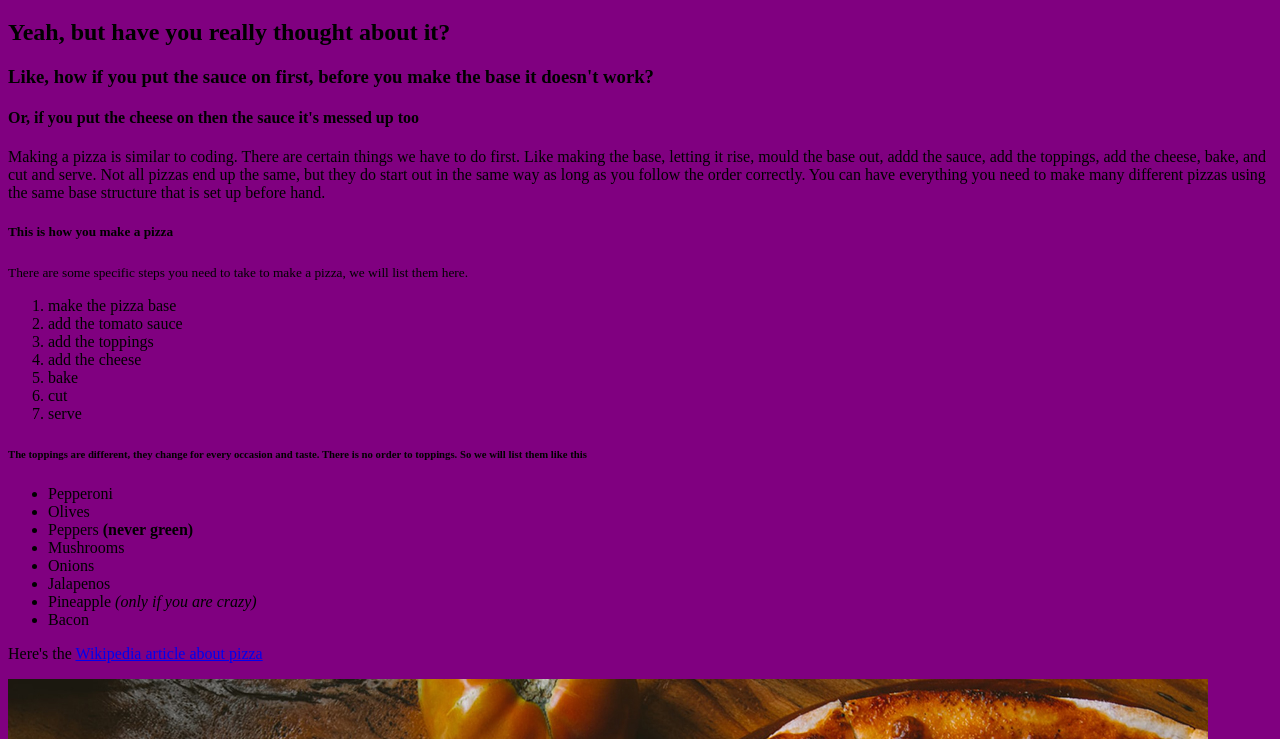
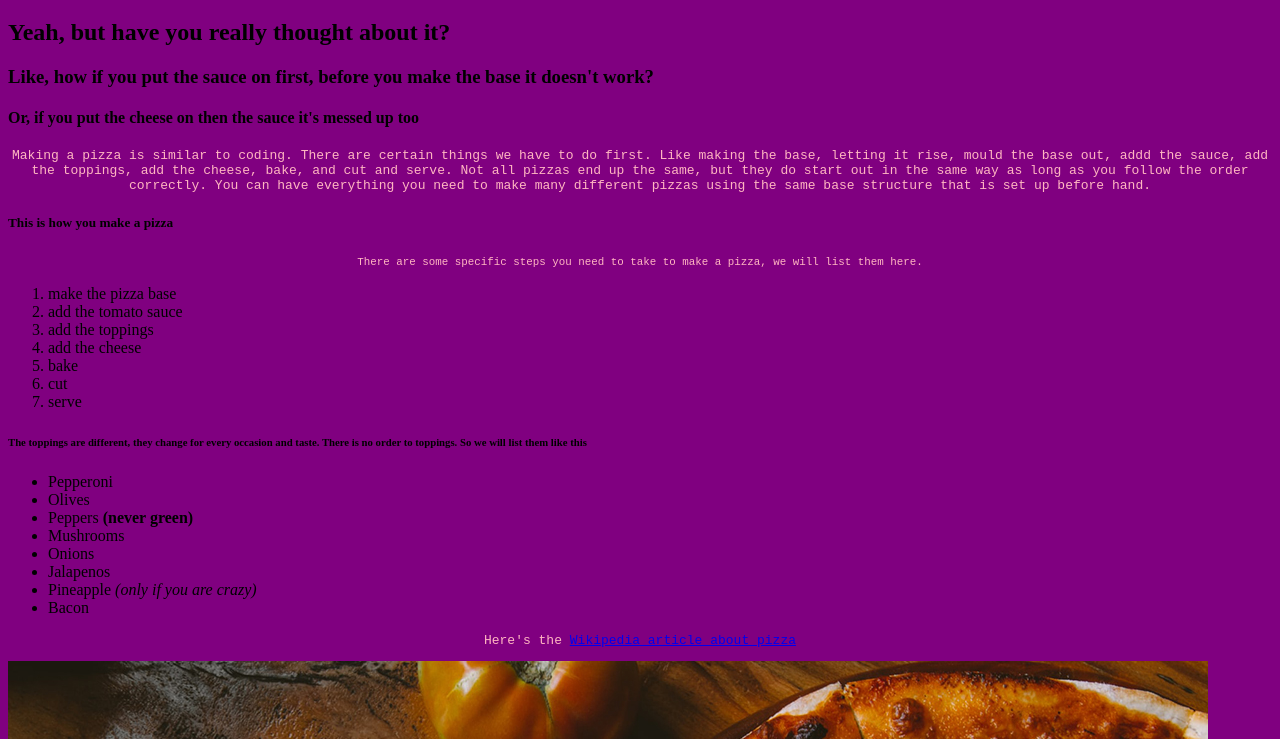
Before and after one commit to AmelieNicholls/HTMLWK6, a plain HTML site: page index.html in a window 1280 px wide. Shown: the part 61-800 px from the top of the page. Drawn offline with Linux system fonts and the light colour scheme.

Commit message:
change font

```diff
--- a/styles.css
+++ b/styles.css
@@ -1,3 +1,9 @@
 body{
     background-color: purple;
 }
+
+p {
+    font-family:monospace;
+    text-align: center;
+    color: lightpink;
+}
```
